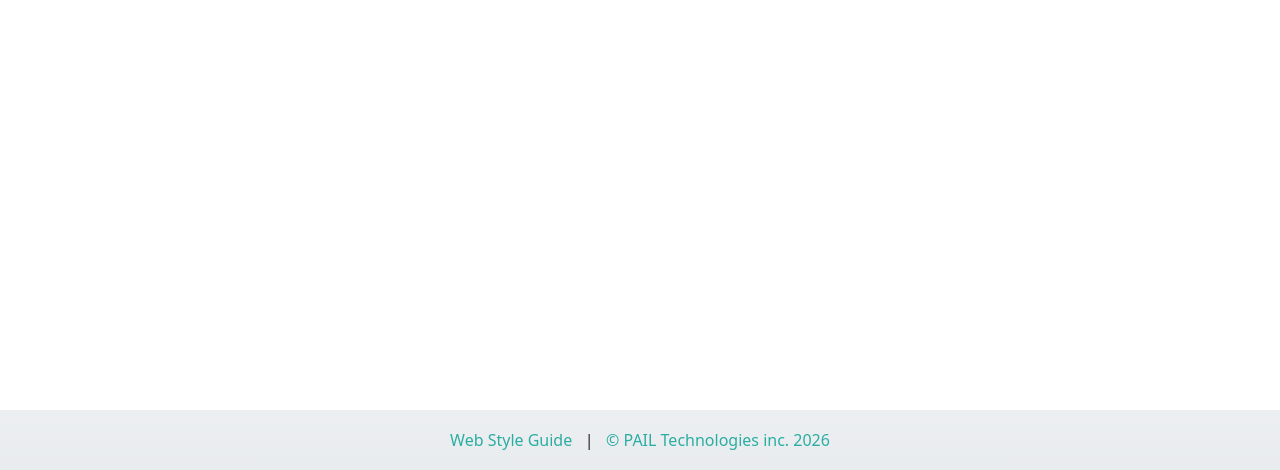
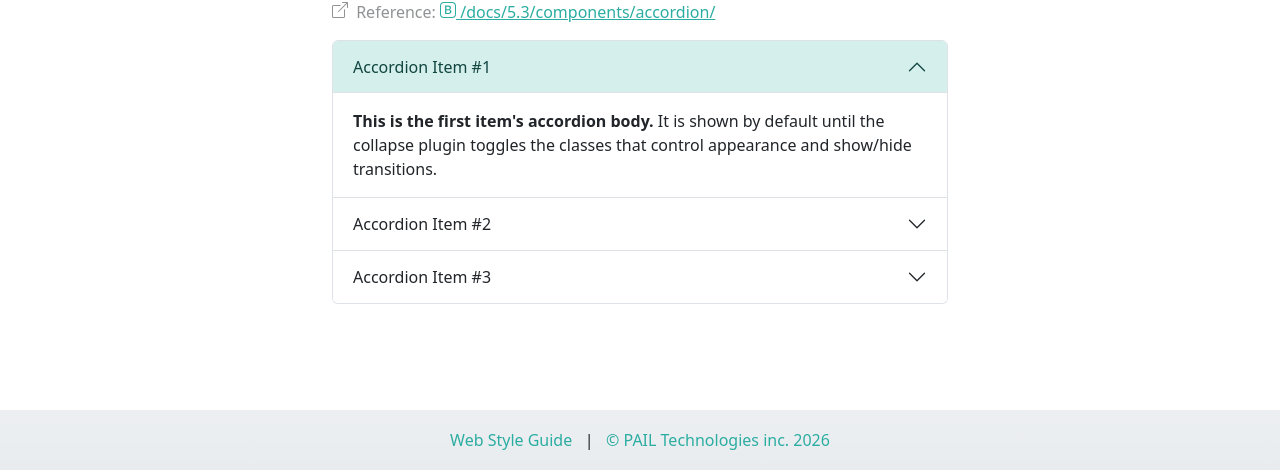
Before and after one commit to getpail/web-style-guide, a website: page components/index.html in a window 1280 px wide. Shown: the part 330-800 px from the top of the page. Drawn offline with Linux system fonts and the light colour scheme.

Commit message:
Added accordion component

```diff
--- a/components/index.html
+++ b/components/index.html
@@ -103,6 +103,98 @@
     </nav>
     <!-- Content -->
     <main id="main">
+      <div class="container-fluid">
+        <div class="row justify-content-center">
+          <div class="col-sm-12 col-md-10 col-lg-8 col-xl-6">
+            <h1 class="mt-5"> PAIL Components Cheatsheet </h1>
+            <p class="lead text-body-secondary">
+              Bootstrap 5 components styled with the PAIL custom colour palette.
+            </p>
+          </div>
+        </div>
+        <div class="row justify-content-center">
+          <div class="col-sm-12 col-md-10 col-lg-8 col-xl-6">
+            <h2 id="accordion" class="mt-5"> Accordion </h2>
+            <p class="text-body-tertiary">
+              <svg class="bi align-baseline me-1" width="16" height="16"
+                   fill="currentColor" aria-hidden="true">
+                <use xlink:href="../images/sprites.svg#box-arrow-up-right"/>
+              </svg>
+              Reference:
+              <a href="https://getbootstrap.com/docs/5.3/components/accordion/" target="_blank">
+                <svg class="bi align-baseline" width="16" height="16"
+                     fill="currentColor" aria-hidden="true">
+                  <use xlink:href="../images/sprites.svg#bootstrap"/>
+                </svg>
+                /docs/5.3/components/accordion/
+              </a>
+            </p>
+            <div class="accordion mb-5" id="accordion-example">
+              <div class="accordion-item">
+                <h3 class="accordion-header">
+                  <button class="accordion-button" type="button"
+                          data-bs-toggle="collapse"
+                          data-bs-target="#collapse-accordion-1"
+                          aria-expanded="true"
+                          aria-controls="collapse-accordion-1">
+                    Accordion Item #1
+                  </button>
+                </h3>
+                <div id="collapse-accordion-1"
+                     class="accordion-collapse collapse show"
+                     data-bs-parent="#accordion-example">
+                  <div class="accordion-body">
+                    <strong>This is the first item's accordion body.</strong>
+                    It is shown by default until the collapse plugin toggles
+                    the classes that control appearance and show/hide
+                    transitions.
+                  </div>
+                </div>
+              </div>
+              <div class="accordion-item">
+                <h3 class="accordion-header">
+                  <button class="accordion-button collapsed" type="button"
+                          data-bs-toggle="collapse"
+                          data-bs-target="#collapse-accordion-2"
+                          aria-expanded="false"
+                          aria-controls="collapse-accordion-2">
+                    Accordion Item #2
+                  </button>
+                </h3>
+                <div id="collapse-accordion-2"
+                     class="accordion-collapse collapse"
+                     data-bs-parent="#accordion-example">
+                  <div class="accordion-body">
+                    This item starts collapsed. Expand it to see the custom
+                    primary colour applied to the active header state.
+                  </div>
+                </div>
+              </div>
+              <div class="accordion-item">
+                <h3 class="accordion-header">
+                  <button class="accordion-button collapsed" type="button"
+                          data-bs-toggle="collapse"
+                          data-bs-target="#collapse-accordion-3"
+                          aria-expanded="false"
+                          aria-controls="collapse-accordion-3">
+                    Accordion Item #3
+                  </button>
+                </h3>
+                <div id="collapse-accordion-3"
+                     class="accordion-collapse collapse"
+                     data-bs-parent="#accordion-example">
+                  <div class="accordion-body">
+                    The focus ring and expanded header colours come from the
+                    custom <span class="font-monospace">$primary</span>
+                    variable
+                    (<span class="font-monospace text-primary user-select-all">#2bada1</span>).
+                  </div>
+                </div>
+              </div>
+            </div>
+          </div>
+        </div>
+      </div>
     </main>
     <footer class="footer bg-body-secondary bg-gradient">
       <a href="../"> Web Style Guide </a>
```
